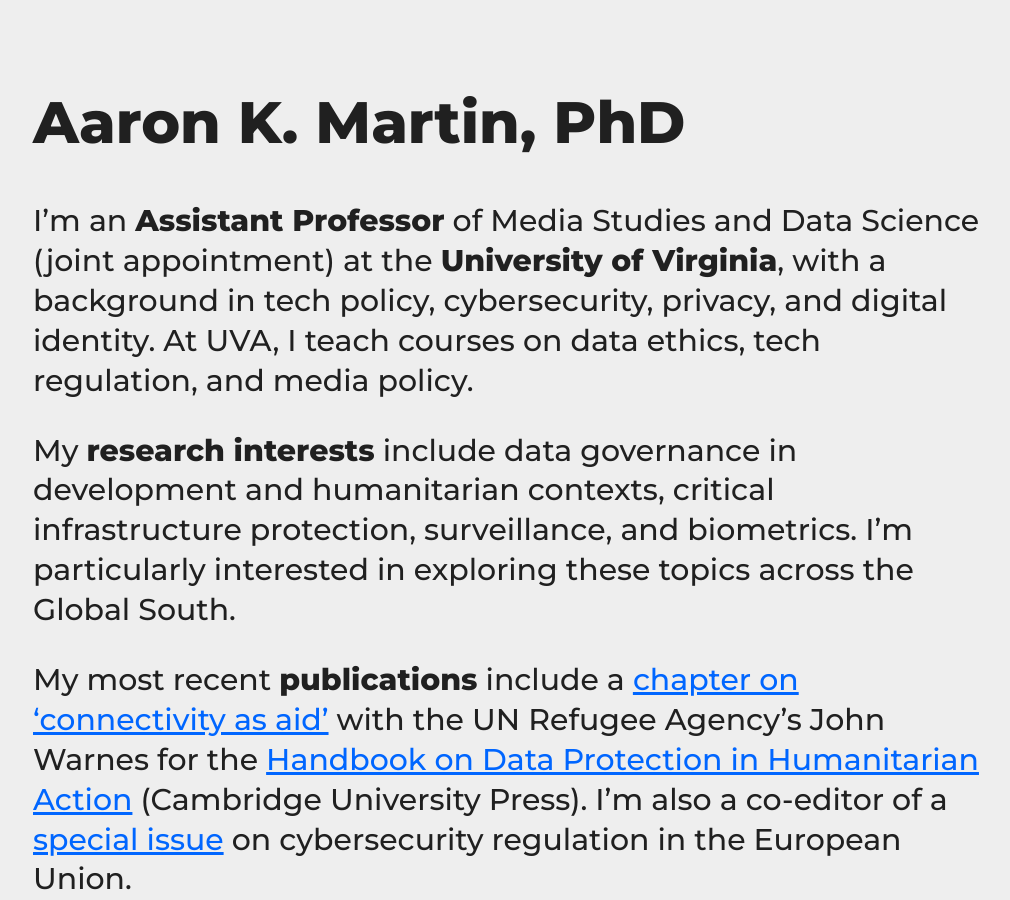
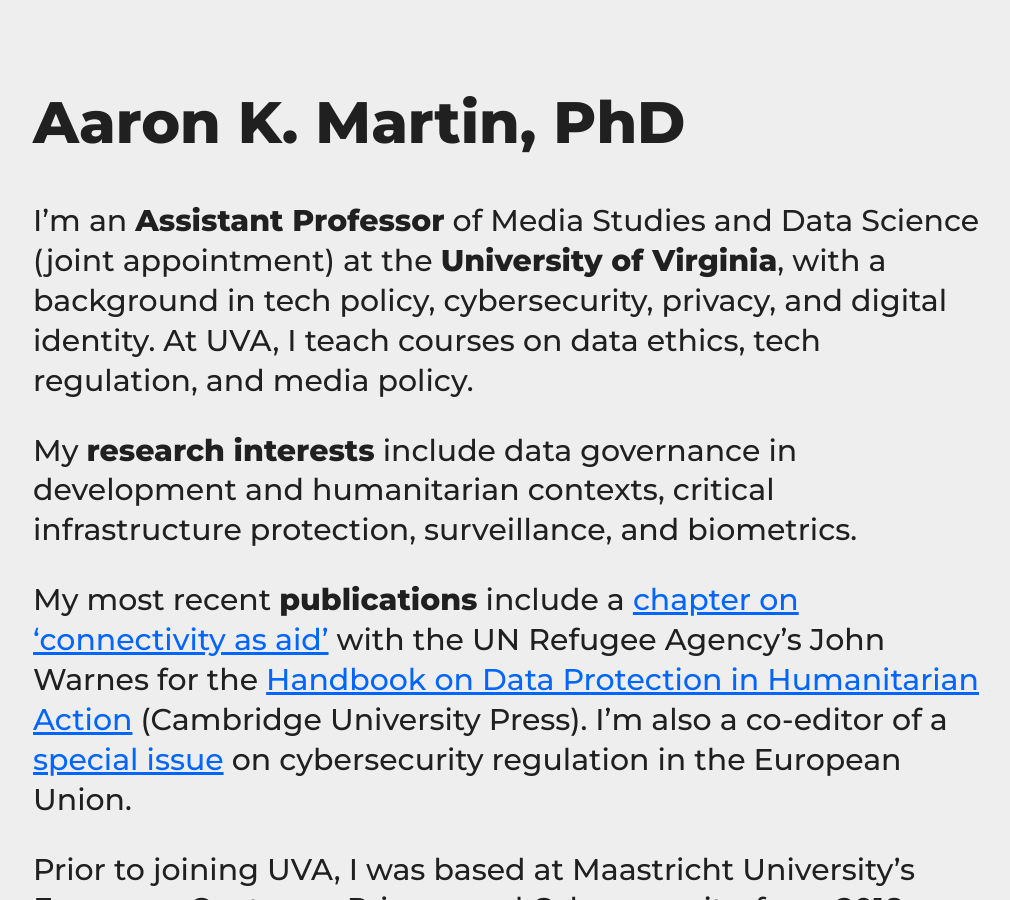
Before and after one commit to haroonalrasheed/641a, a Jekyll site: the page built from index.md, in a window 1280 px wide and 900 px high. Shown: the whole window, without its empty margins (131-1141 px from the left). Built offline with Jekyll 4.4.1, drawn with Linux system fonts in a browser that asks for light colours; some of the changed text lies outside the part shown.

Commit message:
Update index.md

```diff
--- a/index.md
+++ b/index.md
@@ -4,13 +4,13 @@ title: Aaron K. Martin, PhD
 ---
 I'm an **Assistant Professor** of Media Studies and Data Science (joint appointment) at the **University of Virginia**, with a background in tech policy, cybersecurity, privacy, and digital identity. At UVA, I teach courses on data ethics, tech regulation, and media policy.
 
-My **research interests** include data governance in development and humanitarian contexts, critical infrastructure protection, surveillance, and biometrics. I'm particularly interested in exploring these topics across the Global South.
+My **research interests** include data governance in development and humanitarian contexts, critical infrastructure protection, surveillance, and biometrics.
 
 My most recent **publications** include a [chapter on 'connectivity as aid'](https://doi.org/10.1017/9781009414630.021) with the UN Refugee Agency's John Warnes for the [Handbook on Data Protection in Humanitarian Action](https://www.cambridge.org/core/books/handbook-on-data-protection-in-humanitarian-action/025CE3DFD1FAD908DD1412C20E49F955) (Cambridge University Press). I'm also a co-editor of a [special issue](https://doi.org/10.1016/j.clsr.2024.106104) on cybersecurity regulation in the European Union.
 
-Prior to joining UVA, I was based at Maastricht University's European Centre on Privacy and Cybersecurity; from 2018-2023, I was a Postdoctoral Research Fellow on the European Research Council-funded Global Data Justice project at the Tilburg Institute for Law, Technology, and Society in the Netherlands. Before returning to academia, I developed a tech policy **career**. I was a Vice President of Cyber Policy at JPMorgan Chase in New York from 2015-2018. Before that I worked in tech policy roles at the Organisation for Economic Cooperation and Development (OECD), European Commission's Joint Research Centre, Vodafone Group, and [elsewhere](http://sixfouronea.net/professional-history/). I've also **lectured** internationally including at the London School of Economics and Political Science (LSE), Cornell Tech, NYU Stern, and Fundação Getulio Vargas.
+Prior to joining UVA, I was based at Maastricht University's European Centre on Privacy and Cybersecurity; from 2018-2023, I was a Postdoctoral Research Fellow at the Tilburg Institute for Law, Technology, and Society in the Netherlands. Before returning to academia, I developed a tech policy **career**. I was a Vice President of Cyber Policy at JPMorgan Chase in New York from 2015-2018. Before that I worked in tech policy roles at the Organisation for Economic Cooperation and Development (OECD), European Commission's Joint Research Centre, Vodafone Group, and [elsewhere](http://sixfouronea.net/professional-history/). I've also **lectured** internationally including at the London School of Economics and Political Science (LSE), Cornell Tech, NYU Stern, and Fundação Getulio Vargas.
 
-In recent years I've **advised** the UN Refugee Agency on digital connectivity topics, the GSMA Mobile for Development initiative on its data ethics strategy, and the World Bank on data governance in foundational identity programs. I've also led an international project on data protection regulatory convergence for the European Commission.
+In the past I've **advised** the UN Refugee Agency on digital connectivity topics, the GSMA Mobile for Development initiative on its data ethics strategy, and the World Bank on data governance in foundational identity programs. I've also led an international project on data protection regulatory convergence for the European Commission.
 
 I earned a **PhD** in Information Systems and Innovation from the LSE, where I studied biometrics.
 
```
